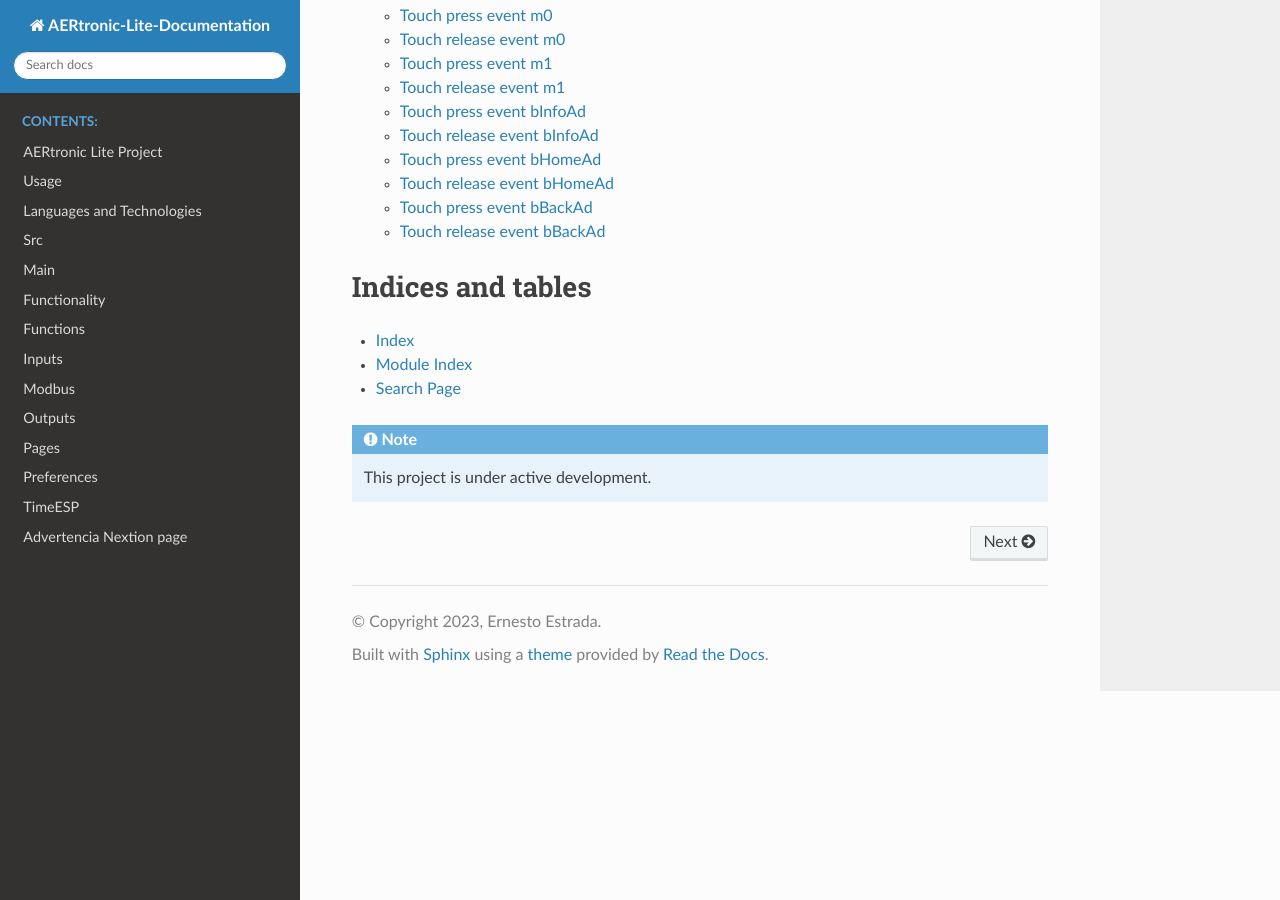
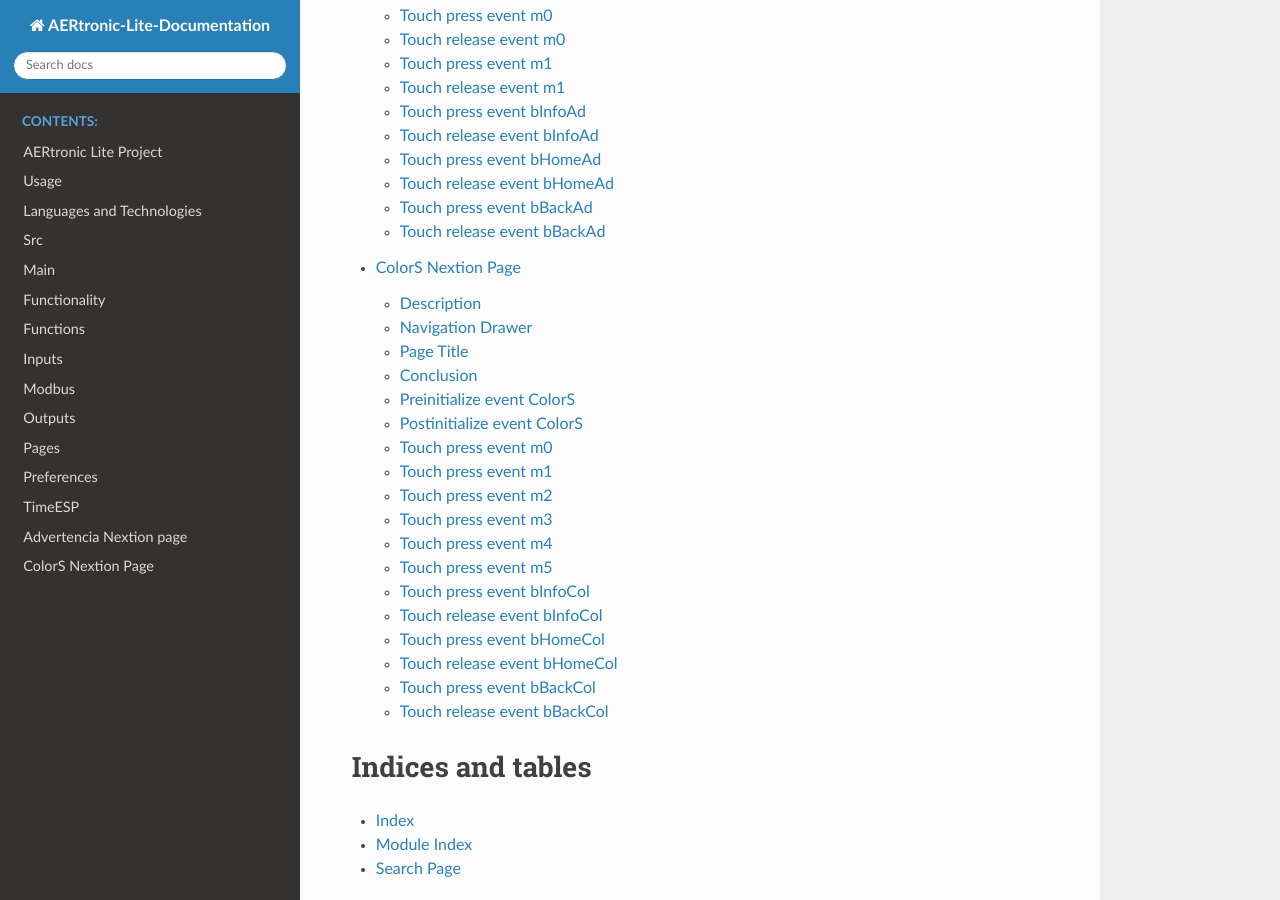
Before and after one commit to ErnestoAerzen/AERtronic-Lite-Documentation, a Sphinx documentation site: the page built from source/index.rst, in a window 1280 px wide and 900 px high, scrolled down 2448 px. Built offline with Sphinx 7.4.7 and the Read the Docs theme 2.0.0, drawn with Linux system fonts in a browser that asks for light colours; part of the change alters nothing that is shown.

Commit message:
Add colors.rst file

```diff
--- /dev/null
+++ b/source/colors.rst
@@ -0,0 +1,448 @@
+ColorS Nextion Page
+===================
+
+Description
+-----------
+
+This script is designed for use with a Nextion display, a versatile touch-enabled graphical user interface commonly used in embedded projects. The script defines the layout and functionality of the display, including buttons, navigation elements, icons, and text, to create an interactive user interface.
+
+Navigation Drawer
+-----------------
+
+- The script starts by defining a navigation drawer, which typically contains circular buttons for menu navigation. It uses the `cirs` command to draw circular buttons at specific coordinates with defined colors.
+- Lines are drawn to connect these circular buttons, creating a visual separation.
+- Rectangles are filled to create the background of the navigation drawer, giving it a distinct appearance.
+
+Navigation Drawer Icons
+~~~~~~~~~~~~~~~~~~~~~~~
+
+- Based on the background color (`fondo`) selected, the script determines the theme and sets the font color accordingly.
+- Each theme corresponds to a set of icons (represented by the `pic` command) placed at specific coordinates within the navigation drawer. These icons are displayed based on the selected theme.
+
+Page Title
+----------
+
+- The script defines circular buttons for the page title, similar to those in the navigation drawer.
+- Lines are drawn to connect these buttons, creating a visually cohesive title area.
+- A rectangle is filled to serve as the background of the page title.
+
+Buttons
+~~~~~~~
+
+- The script defines several buttons, each consisting of circular shapes.
+- These buttons are drawn using the `cirs` command with different coordinates and colors.
+- Lines are drawn to connect and delineate the buttons.
+- Fill commands are used to color specific portions of the buttons, creating the appearance of distinct button areas.
+
+Page Text
+~~~~~~~~~
+
+- Depending on the system language setting (`sys0`), the script displays text relevant to the selected language.
+- Multiple language options are provided, and the appropriate text is displayed based on the language setting.
+
+Conclusion
+-----------
+
+This script is an essential component of the Nextion display project, defining the visual elements and interactivity of the user interface. It allows users to navigate through menus, select themes, and interact with buttons while accommodating multiple languages. This script can be customized and expanded upon to suit the specific requirements of your project.
+
+Preinitialize event ColorS
+--------------------------
+
+.. code-block:: javascript
+    // Changes the page's background color
+    ColorS.bco=fondo
+
+Postinitialize event ColorS
+---------------------------
+
+.. code-block:: javascript
+    //Nav Drawer start
+    cirs 30,30,20,color
+    cirs 80,30,20,color
+    cirs 30,450,20,color
+    cirs 80,450,20,color
+    line 30,10,80,10,color
+    line 100,30,100,450,color
+    line 30,470,80,470,color
+    line 10,30,10,450,color
+    fill 10,30,90,420,color
+    fill 30,10,50,20,color
+    fill 30,450,50,20,color
+    //Nav Drawer end
+    //Nav Drawer icons start
+    if(fondo==65534)
+    {
+      //Font color
+      fontColor.val=0
+      //Theme 1
+      pic 25,30,78
+      pic 25,120,144
+      pic 25,400,146
+    }else if(fondo==63391)
+    {
+      //Font color
+      fontColor.val=0
+      //Theme 2
+      pic 25,30,89
+      pic 25,120,148
+      pic 25,400,150
+    }else if(fondo==65438)
+    {
+      //Font color
+      fontColor.val=0
+      //Theme 3
+      pic 25,30,100
+      pic 25,120,152
+      pic 25,400,154
+    }else if(fondo==63421)
+    {
+      //Font color
+      fontColor.val=0
+      //Theme 4
+      pic 25,30,111
+      pic 25,120,156
+      pic 25,400,158
+    }else if(fondo==6339)
+    {
+      //Font color
+      fontColor.val=65535
+      //Theme 5
+      pic 25,30,122
+      pic 25,120,160
+      pic 25,400,162
+    }else if(fondo==8484)
+    {
+      //Font color
+      fontColor.val=65535
+      //Theme 6
+      pic 25,30,133
+      pic 25,120,164
+      pic 25,400,166
+    }
+    //Nav Drawer icons end
+    //Page title start
+    cirs 310,40,30,color
+    cirs 540,40,30,color
+    line 310,10,540,10,color
+    line 310,70,540,70,color
+    fill 310,10,240,60,color
+    //Page title end
+    //Buttons start
+    //First button
+    cirs 150,130,30,0xF7BD
+    cirs 300,130,30,0xF7BD
+    cirs 150,190,30,0xF7BD
+    cirs 300,190,30,0xF7BD
+    line 150,100,300,100,0xF7BD
+    line 150,220,300,220,0xF7BD
+    fill 150,100,150,120,0xF7BD
+    line 120,130,120,190,0xF7BD
+    fill 120,130,30,60,0xF7BD
+    line 330,130,330,190,0xF7BD
+    fill 300,130,30,60,0xF7BD
+    //Second button
+    cirs 380,130,30,0xD71F
+    cirs 530,130,30,0xD71F
+    cirs 380,190,30,0xD71F
+    cirs 530,190,30,0xD71F
+    line 380,100,530,100,0xD71F
+    line 380,220,530,220,0xD71F
+    fill 380,100,150,120,0xD71F
+    line 350,130,350,190,0xD71F
+    fill 350,130,30,60,0xD71F
+    line 560,130,560,190,0xD71F
+    fill 530,130,30,60,0xD71F
+    //Third button
+    cirs 610,130,30,0xFEDA
+    cirs 760,130,30,0xFEDA
+    cirs 610,190,30,0xFEDA
+    cirs 760,190,30,0xFEDA
+    line 610,100,760,100,0xFEDA
+    line 610,220,760,220,0xFEDA
+    fill 610,100,150,120,0xFEDA
+    line 580,130,580,190,0xFEDA
+    fill 580,130,30,60,0xFEDA
+    line 790,130,790,190,0xFEDA
+    fill 760,130,30,60,0xFEDA
+    //Fourth button
+    cirs 150,300,30,0xCF73
+    cirs 300,300,30,0xCF73
+    cirs 150,360,30,0xCF73
+    cirs 300,360,30,0xCF73
+    line 150,270,300,270,0xCF73
+    line 150,390,300,390,0xCF73
+    fill 150,270,150,120,0xCF73
+    line 120,300,120,360,0xCF73
+    fill 120,300,30,60,0xCF73
+    line 330,300,330,360,0xCF73
+    fill 300,300,30,60,0xCF73
+    //Fifth button
+    cirs 380,300,30,0x0231
+    cirs 530,300,30,0x0231
+    cirs 380,360,30,0x0231
+    cirs 530,360,30,0x0231
+    line 380,270,530,270,0x0231
+    line 380,390,530,390,0x0231
+    fill 380,270,150,120,0x0231
+    line 350,300,350,360,0x0231
+    fill 350,300,30,60,0x0231
+    line 560,300,560,360,0x0231
+    fill 530,300,30,60,0x0231
+    //Sixth button
+    cirs 610,300,30,0x4A44
+    cirs 760,300,30,0x4A44
+    cirs 610,360,30,0x4A44
+    cirs 760,360,30,0x4A44
+    line 610,270,760,270,0x4A44
+    line 610,390,760,390,0x4A44
+    fill 610,270,150,120,0x4A44
+    line 580,300,580,360,0x4A44
+    fill 580,300,30,60,0x4A44
+    line 790,300,790,360,0x4A44
+    fill 760,300,30,60,0x4A44
+    //Buttons end
+    //Page text start
+    if(sys0==0)
+    {
+      //Spanish
+      xstr 295,25,260,25,4,fontColor.val,color,1,1,3,"Seleccionar color"
+    }else if(sys0==1)
+    {
+      //Italian
+      xstr 325,25,200,25,4,fontColor.val,color,1,1,3,"Seleziona il colore"
+    }else if(sys0==2)
+    {
+      //French
+      xstr 325,25,200,25,4,fontColor.val,color,1,1,3,"Choisissez la couleur"
+    }else if(sys0==3)
+    {
+      //English
+      xstr 325,25,200,25,4,fontColor.val,color,1,1,3,"Choose color"
+    }else if(sys0==4)
+    {
+      //German
+      xstr 325,25,200,25,4,fontColor.val,color,1,1,3,"Wähle Farbe"
+    }else if(sys0==5)
+    {
+      //Portuguese
+      xstr 325,25,200,25,4,fontColor.val,color,1,1,3,"Selecione a cor"
+    }
+    //Page text end
+
+Touch press event m0
+--------------------
+
+.. code-block:: javascript
+    //Changes the theme color
+    fondo=65534
+    //Changes the main color
+    color=63421
+    page ColorS
+
+Touch press event m1
+--------------------
+
+.. code-block:: javascript
+    //Changes the theme color
+    fondo=63391
+    //Changes the main color
+    color=55071
+    page ColorS
+
+Touch press event m2
+--------------------
+
+.. code-block:: javascript
+    //Changes the theme color
+    fondo=65438
+    //Changes the main color
+    color=65242
+    page ColorS
+
+Touch press event m3
+--------------------
+
+.. code-block:: javascript
+    //Changes the theme color
+    fondo=63421
+    //Changes the main color
+    color=53107
+    page ColorS
+
+Touch press event m4
+--------------------
+
+.. code-block:: javascript
+    //Changes the theme color
+    fondo=6339
+    //Changes the main color
+    color=561
+    page ColorS
+
+Touch press event m5
+--------------------
+
+.. code-block:: javascript
+    //Changes the theme color
+    fondo=8484
+    //Changes the main color
+    color=19012
+    page ColorS
+
+Touch press event bInfoCol
+--------------------------
+
+.. code-block:: javascript
+    //changes the images according the theme selected
+    if(fondo==65534)
+    {
+      pic 25,30,79
+    }else if(fondo==63391)
+    {
+      pic 25,30,90
+    }else if(fondo==65438)
+    {
+      pic 25,30,101
+    }else if(fondo==63421)
+    {
+      pic 25,30,112
+    }else if(fondo==6339)
+    {
+      pic 25,30,123
+    }else if(fondo==8484)
+    {
+      pic 25,30,134
+    }
+    //
+    Info.returnPage.val=dp
+
+Touch release event bInfoCol
+----------------------------
+
+.. code-block:: javascript
+    //restores the images according the theme selected
+    if(fondo==65534)
+    {
+      pic 25,30,78
+    }else if(fondo==63391)
+    {
+      pic 25,30,89
+    }else if(fondo==65438)
+    {
+      pic 25,30,100
+    }else if(fondo==63421)
+    {
+      pic 25,30,111
+    }else if(fondo==6339)
+    {
+      pic 25,30,122
+    }else if(fondo==8484)
+    {
+      pic 25,30,133
+    }
+    //
+    page Info
+
+Touch press event bHomeCol
+--------------------------
+
+.. code-block:: javascript
+    //Changes the image according the theme selected
+    if(fondo==65534)
+    {
+      pic 25,120,145
+    }else if(fondo==63391)
+    {
+      pic 25,120,149
+    }else if(fondo==65438)
+    {
+      pic 25,120,153
+    }else if(fondo==63421)
+    {
+      pic 25,120,157
+    }else if(fondo==6339)
+    {
+      pic 25,120,161
+    }else if(fondo==8484)
+    {
+      pic 25,120,165
+    }
+
+Touch release event bHomeCol
+----------------------------
+
+.. code-block:: javascript
+    //Restores the image according the theme selected
+    if(fondo==65534)
+    {
+      pic 25,120,144
+    }else if(fondo==63391)
+    {
+      pic 25,120,148
+    }else if(fondo==65438)
+    {
+      pic 25,120,152
+    }else if(fondo==63421)
+    {
+      pic 25,120,156
+    }else if(fondo==6339)
+    {
+      pic 25,120,160
+    }else if(fondo==8484)
+    {
+      pic 25,120,164
+    }
+    //
+    page Home
+
+Touch press event bBackCol
+--------------------------
+
+.. code-block:: javascript
+    //Changes the image according the theme selected
+    if(fondo==65534)
+    {
+      pic 25,400,147
+    }else if(fondo==63391)
+    {
+      pic 25,400,151
+    }else if(fondo==65438)
+    {
+      pic 25,400,155
+    }else if(fondo==63421)
+    {
+      pic 25,400,159
+    }else if(fondo==6339)
+    {
+      pic 25,400,163
+    }else if(fondo==8484)
+    {
+      pic 25,400,167
+    }
+
+Touch release event bBackCol
+----------------------------
+
+.. code-block:: javascript
+    //Restores the image according the theme selected
+    if(fondo==65534)
+    {
+      pic 25,400,146
+    }else if(fondo==63391)
+    {
+      pic 25,400,150
+    }else if(fondo==65438)
+    {
+      pic 25,400,154
+    }else if(fondo==63421)
+    {
+      pic 25,400,159
+    }else if(fondo==6339)
+    {
+      pic 25,400,162
+    }else if(fondo==8484)
+    {
+      pic 25,400,166
+    }
+    //
+    page Pantalla
--- a/source/index.rst
+++ b/source/index.rst
@@ -33,6 +33,7 @@ Check out the :doc:`usage` section for further information, including how to
    preferences
    timeESP
    advertencia
+   colors
 
 Indices and tables
 ==================
```
Also changed, not shown: source/advertencia.rst (line endings or trailing spaces), 12 other files.
